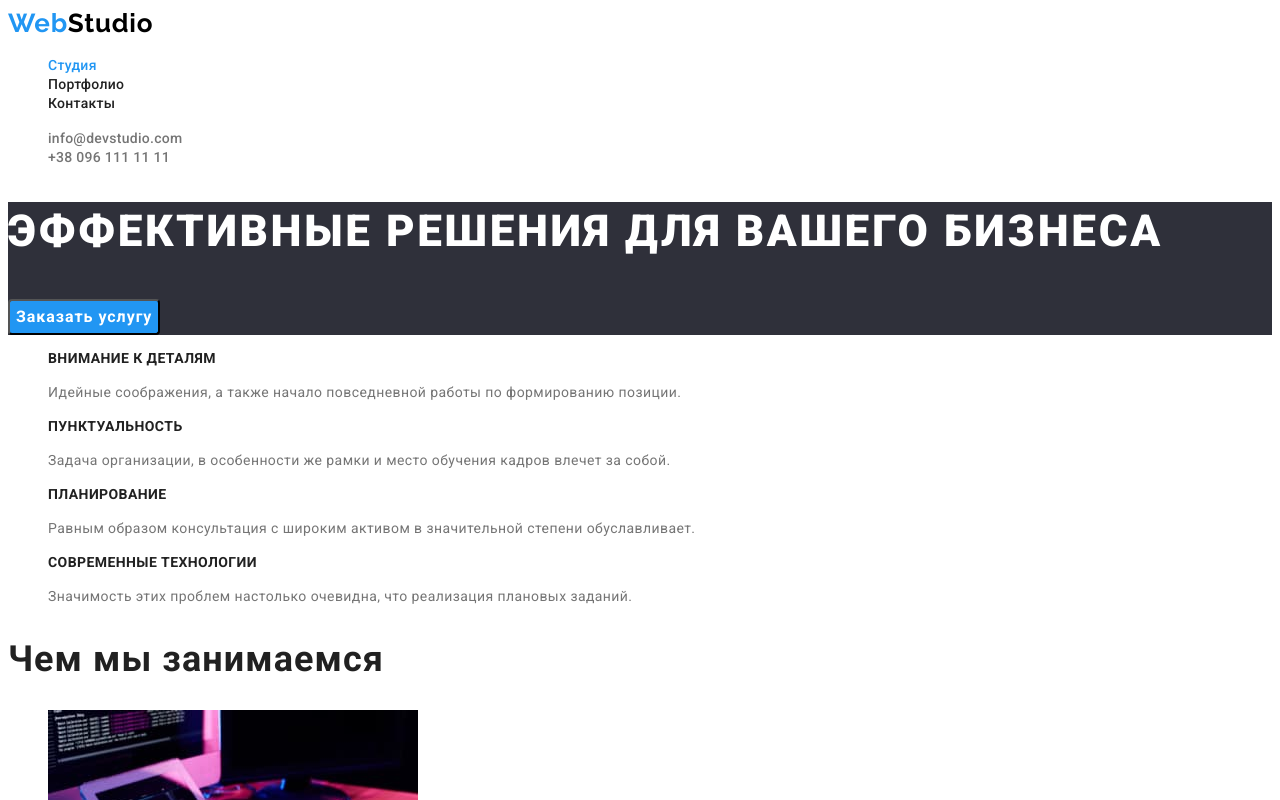
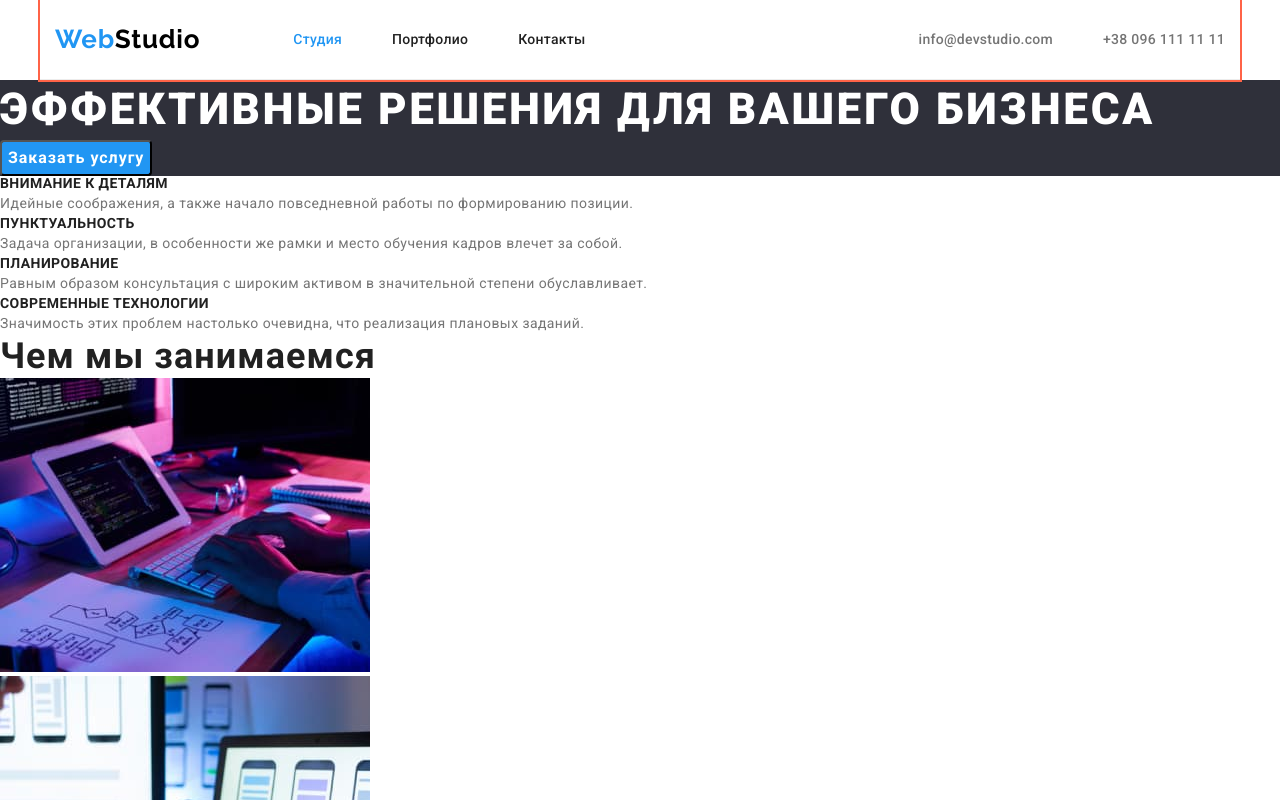
Before and after one commit to Landar-S/goit-markup-hw-03, a plain HTML site: page index.html in a window 1280 px wide. Shown: the top 800 px of the page. Drawn offline with nearby package versions, Linux system fonts and the light colour scheme.

Commit message:
розташування у хедері

```diff
--- a/css/styles.css
+++ b/css/styles.css
@@ -4,6 +4,21 @@
   --secondary-text-color: #757575;
   --address-footer-color: rgba(255, 255, 255, 0.6);
   --title-bg-color: #ffffff;
+}
+
+p,
+h1,
+h2,
+h3,
+h4,
+h5,
+h6 {
+  margin: 0;
+}
+
+ul {
+  margin: 0;
+  padding-left: 0;
 }
 
 body {
@@ -33,9 +48,31 @@ body {
   margin: -1px;
 }
 
+/* ------Container------- */
+
+.container {
+  margin-left: auto;
+  margin-right: auto;
+  padding-left: 15px;
+  padding-right: 15px;
+  width: 1200px;
+  outline: 2px solid tomato;
+}
+
 /* ------Header----- */
 
+.header {
+  display: flex;
+  align-items: center;
+  height: 80px;
+  border-bottom: 1px solid #ececec;
+}
+
 .logo {
+  margin-right: 93px;
+  padding-top: 24px;
+  padding-bottom: 25px;
+
   font-family: 'Raleway', sans-serif;
   font-weight: 700;
   font-size: 26px;
@@ -48,8 +85,19 @@ body {
   color: #000000;
 }
 
-.site-nav .link,
-.adrress-header .link {
+.site-nav {
+  display: flex;
+}
+
+.site-nav-item:not(:last-child) {
+  margin-right: 50px;
+}
+
+.site-nav-link,
+.adrress-header-link {
+  padding-top: 32px;
+  padding-bottom: 32px;
+
   font-weight: 500;
   font-size: 14px;
   line-height: 1.14;
@@ -57,21 +105,30 @@ body {
   color: var(--primary-tex-color);
 }
 
-.site-nav .link:hover,
-.site-nav .link:focus {
+.site-nav-link:hover,
+.site-nav-link:focus {
   color: var(--accent-color);
 }
 
-.site-nav .link.current {
+.site-nav-link.current {
   color: var(--accent-color);
 }
 
-.adrress-header .link {
+.adrress-header {
+  display: flex;
+  margin-left: auto;
+}
+
+.adrress-header-item + .adrress-header-item {
+  margin-left: 50px;
+}
+
+.adrress-header-link {
   color: var(--secondary-text-color);
 }
 
-.adrress-header .link:hover,
-.adrress-header .link:focus {
+.adrress-header-link:hover,
+.adrress-header-link:focus {
   color: var(--accent-color);
 }
 
--- a/index.html
+++ b/index.html
@@ -10,23 +10,40 @@
       href="https://fonts.googleapis.com/css2?family=Raleway:wght@700&family=Roboto:wght@400;500;700;900&display=swap"
       rel="stylesheet"
     />
+    <link
+      rel="stylesheet"
+      href="https://cdnjs.cloudflare.com/ajax/libs/modern-normalize/1.1.0/modern-normalize.min.css"
+      integrity="sha512-wpPYUAdjBVSE4KJnH1VR1HeZfpl1ub8YT/NKx4PuQ5NmX2tKuGu6U/JRp5y+Y8XG2tV+wKQpNHVUX03MfMFn9Q=="
+      crossorigin="anonymous"
+      referrerpolicy="no-referrer"
+    />
     <title>Студия</title>
     <link rel="stylesheet" href="./css/styles.css" />
   </head>
   <body>
     <!-- Шапка сторінки-->
-    <header>
+    <header class="header container">
       <a href="./index.html" class="logo link">Web<span class="logo-header">Studio</span></a>
       <nav class="site-nav">
         <ul class="site-nav list">
-          <li><a href="./index.html" class="link current">Студия</a></li>
-          <li><a href="./portfolio.html" class="link">Портфолио</a></li>
-          <li><a href="/Контакты" class="link">Контакты</a></li>
+          <li class="site-nav-item">
+            <a href="./index.html" class="site-nav-link link current">Студия</a>
+          </li>
+          <li class="site-nav-item">
+            <a href="./portfolio.html" class="site-nav-link link">Портфолио</a>
+          </li>
+          <li class="site-nav-item"><a href="/Контакты" class="site-nav-link link">Контакты</a></li>
         </ul>
       </nav>
       <ul class="adrress-header list">
-        <li><a href="mailto:info@devstudio.com" class="link">info@devstudio.com</a></li>
-        <li><a href="tel:+380961111111" class="link">+38 096 111 11 11</a></li>
+        <li class="adrress-header-item">
+          <a href="mailto:info@devstudio.com" class="adrress-header-link link"
+            >info@devstudio.com</a
+          >
+        </li>
+        <li class="adrress-header-item">
+          <a href="tel:+380961111111" class="adrress-header-link link">+38 096 111 11 11</a>
+        </li>
       </ul>
     </header>
 
```
Also changed, not shown: portfolio.html (+7 -0 lines).
